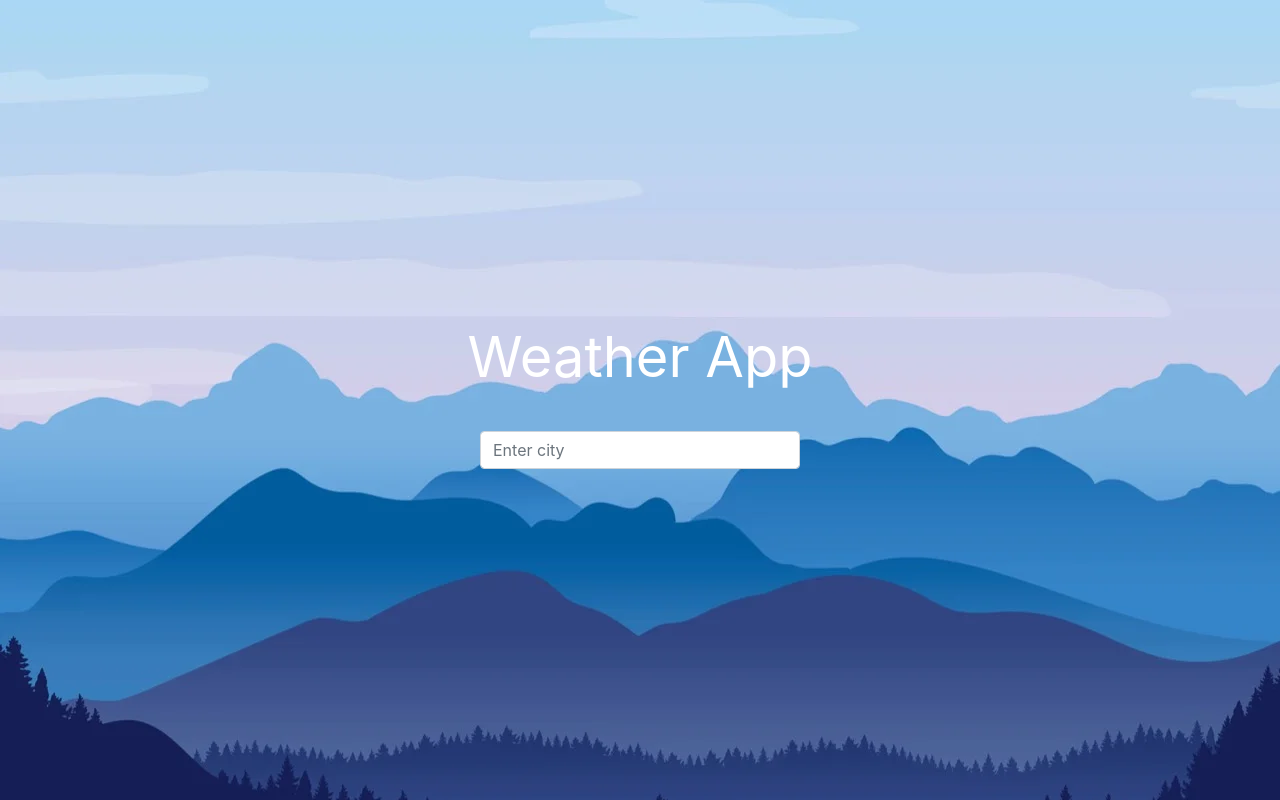
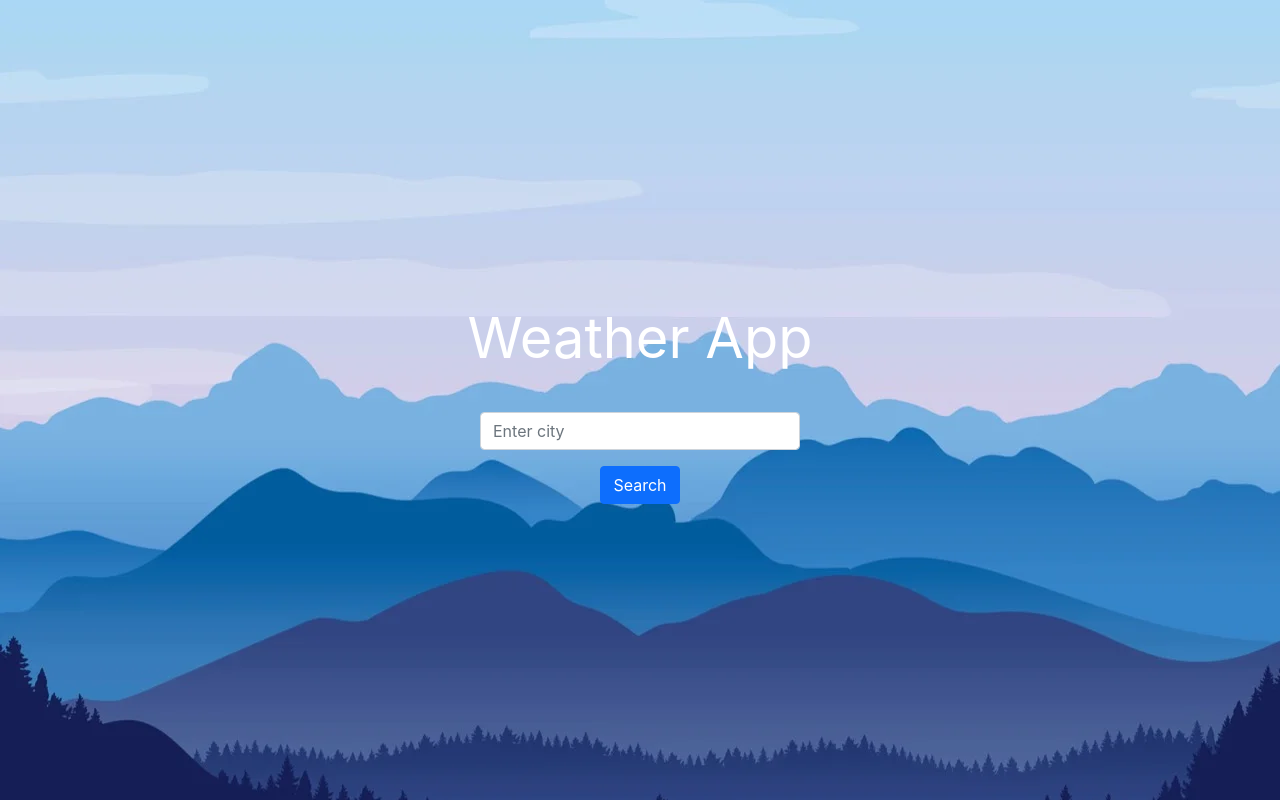
Before and after one commit to gabip86/weather-app, a React (Create React App) app: page / in a window 1280 px wide. Built offline with nearby package versions, Linux system fonts and the light colour scheme.

Commit message:
Add react-query and axios

```diff
--- a/package.json
+++ b/package.json
@@ -15,6 +15,7 @@
     "react-bootstrap": "^2.9.2",
     "react-dom": "^18.2.0",
     "react-icons": "^4.12.0",
+    "react-query": "^3.39.3",
     "react-scripts": "5.0.1",
     "typescript": "^4.9.5",
     "web-vitals": "^2.1.4",
--- /dev/null
+++ b/src/axios.ts
@@ -0,0 +1,8 @@
+import axios from 'axios';
+
+export const axiosClient = axios.create({
+  baseURL: 'http://localhost:3030',
+  headers: {
+    'Content-type': 'application/json',
+  }
+});
--- a/src/components/SearchInput.tsx
+++ b/src/components/SearchInput.tsx
@@ -1,6 +1,8 @@
-import { useCallback, KeyboardEvent, Dispatch, SetStateAction, ChangeEvent } from 'react';
-import { Form } from 'react-bootstrap';
+import { useCallback, Dispatch, SetStateAction, ChangeEvent } from 'react';
+import { Button, Form } from 'react-bootstrap';
 import { City } from '../types';
+import { axiosClient } from '../axios';
+import { useQuery } from 'react-query';
 
 interface Props {
   readonly setCities: Dispatch<SetStateAction<readonly City[]>>
@@ -8,38 +10,40 @@ interface Props {
 }
 
 export const SearchInput = ({ setCities, setInputValue }: Props) => {
-  const getCities = useCallback(() => {
-    const reqOptions = {
-      method: "GET",
-    };
-
-    fetch("http://localhost:3030/cities", reqOptions)
-      .then((res) => res.json())
-      .then((result) => setCities(result))
-      .catch((error) => console.log("error", error));
-  }, [setCities])
-
-  const onKeyDown = useCallback(
-    (keyEvent: KeyboardEvent<HTMLInputElement>) => {
-      if (keyEvent.key === 'Enter') {
-        getCities();
-      }
-    }, [getCities]
+  const { data: cities, isLoading, isError, refetch, isSuccess } = useQuery<readonly City[], Error>(
+    'cities',
+    () => axiosClient.get<readonly City[]>('/cities').then((res) => res.data),
+    { enabled: false }
   )
 
   const onChange = useCallback((e: ChangeEvent<HTMLInputElement>) => {
     setInputValue(e.target.value);
   }, [setInputValue]);
 
+  const handleClick = () => {
+    if (isSuccess) {
+      refetch();
+      setCities(cities)
+    }
+  }
+
+  if (isLoading) return <p>Loading...</p>;
+  if (isError) return <p>Error :(</p>;
 
   return (
+    <Form>
+      <Form.Group>
         <Form.Control
           className="m-3"
           id="search-input-id"
           placeholder="Enter city"
-      onKeyDown={onKeyDown}
           style={{ width: '20rem' }}
           onChange={onChange}
         />
+      </Form.Group>
+      <Button variant="primary" type="submit" onClick={handleClick}>
+        Search
+      </Button>
+    </Form>
   )
 }
--- a/src/index.tsx
+++ b/src/index.tsx
@@ -3,13 +3,18 @@ import ReactDOM from 'react-dom/client';
 import './index.css';
 import { WeatherApp } from './WeatherApp';
 import reportWebVitals from './reportWebVitals';
+import { QueryClient, QueryClientProvider } from 'react-query';
+
+const queryClient = new QueryClient();
 
 const root = ReactDOM.createRoot(
   document.getElementById('root') as HTMLElement
 );
 root.render(
   <React.StrictMode>
-    <WeatherApp />
+    <QueryClientProvider client={queryClient}>
+      <WeatherApp />
+    </QueryClientProvider>
   </React.StrictMode>
 );
 
```
Also changed, not shown: 1 other file (tests, documents, lock files or other folders). Lines whose indentation alone changed are shown as unchanged.
